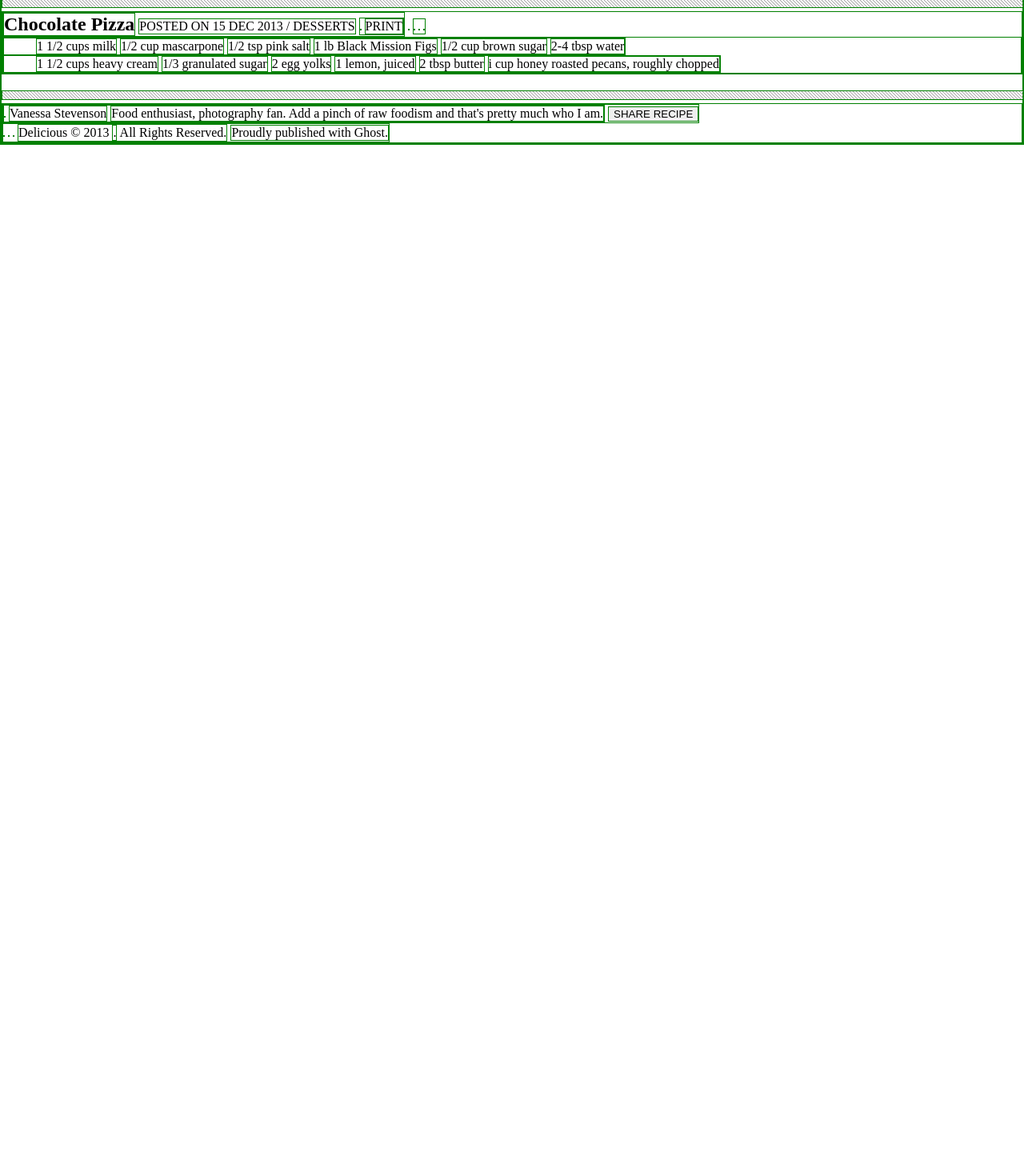
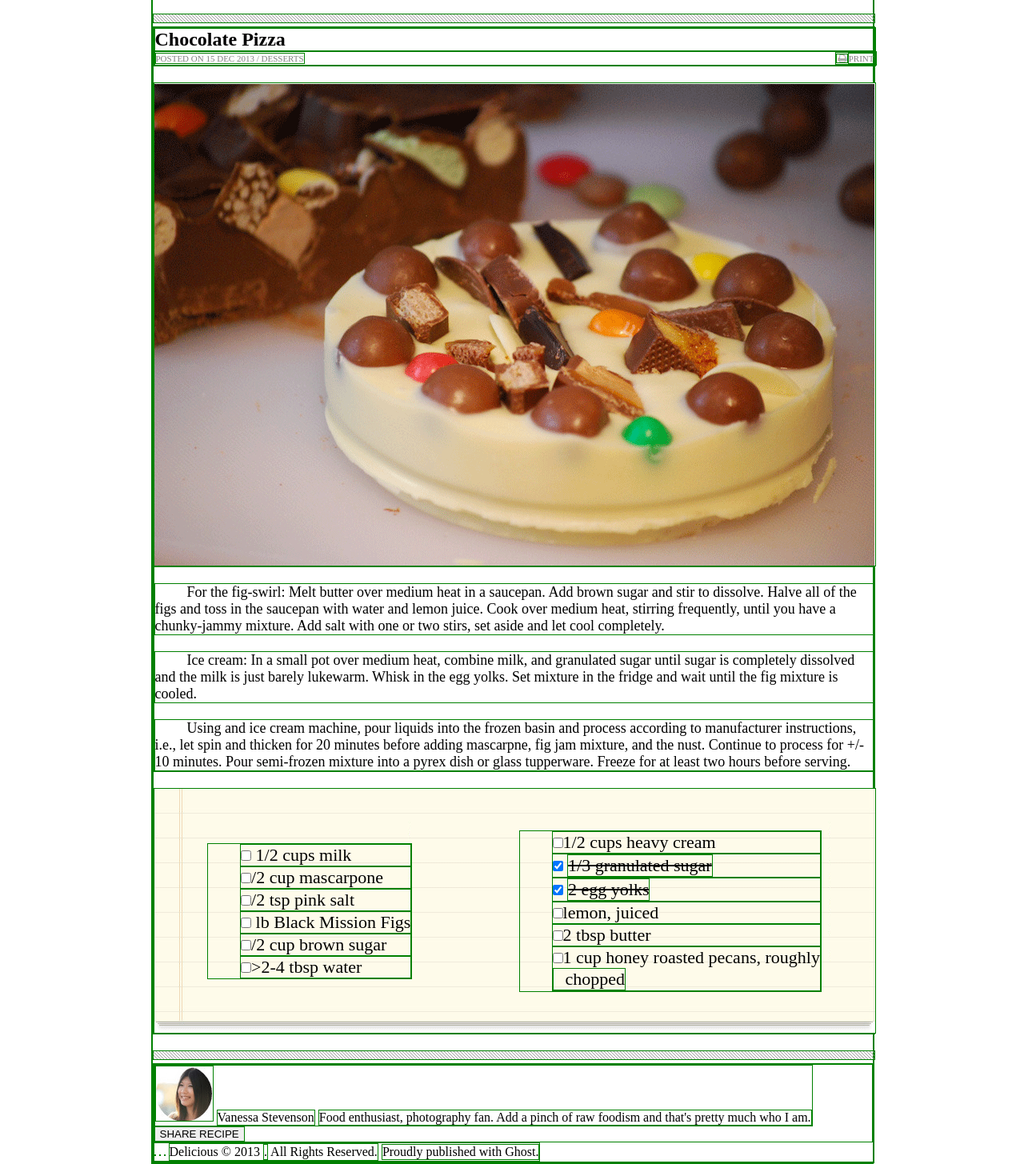
Before and after one commit to pm-wilson/chocolate-pizza, a plain HTML site: page index.html in a window 1280 px wide. Shown: the part 97-1552 px from the top of the page at 80% size. Before the commit the page ends 800 px from the top, so only its background shows below. Drawn offline with Linux system fonts and the light colour scheme.

Commit message:
finished body

```diff
--- a/index.html
+++ b/index.html
@@ -2,12 +2,7 @@
 <html lang="en">
 
 <head>
-    <meta charset="UTF-8">
-    <meta name="viewport" content="width=device-width, initial-scale=1.0">
-    <meta http-equiv="X-UA-Compatible" content="ie=edge">
-    <link href="https://fonts.googleapis.com/css2?family=Titillium+Web:wght@300&display=swap" rel="stylesheet">
     <link rel="stylesheet" href="styles/style.css">
-    <title>Home Page</title>
 </head>
 
 <body>
@@ -39,34 +34,65 @@
     <main>
         <section class="title-section">
             <h1 class="title-name">Chocolate Pizza</h1>
-            <div class="post-date">POSTED ON 15 DEC 2013 / DESSERTS</div>
-            <span class="print-area">
-                <div class="print-icon"></div>
-                <div class="print-text">PRINT</div>
+            <section class="posted-print">
+                <div class="post-date">POSTED ON 15 DEC 2013 / DESSERTS</div>
+                <span class="print-area">
+                    <div class="print-icon"></div>
+                    <div class="print-text">PRINT</div>
+            </section>
             </span>
         </section>
         <section class="title-picture"></section>
         <section class="recipe-instructions">
-            <p class="recipe-paragraph"></p>
-            <p class="recipe-paragraph"></p>
-            <p class="recipe-paragraph"></p>
+            <p class="recipe-paragraph">For the fig-swirl: Melt butter over medium heat in a saucepan. Add brown sugar and stir to dissolve. Halve all of the figs and toss in the saucepan with water and lemon juice. Cook over medium heat, stirring frequently, until you have a chunky-jammy mixture. Add salt with one or two stirs, set aside and let cool completely.
+            </p>
+            <p class="recipe-paragraph">Ice cream: In a small pot over medium heat, combine milk, and granulated sugar until sugar is completely dissolved and the milk is just barely lukewarm. Whisk in the egg yolks. Set mixture in the fridge and wait until the fig mixture is cooled.
+            </p>
+            <p class="recipe-paragraph">Using and ice cream machine, pour liquids into the frozen basin and process according to manufacturer instructions, i.e., let spin and thicken for 20 minutes before adding mascarpne, fig jam mixture, and the nust. Continue to process for +/- 10 minutes. Pour semi-frozen mixture into a pyrex dish or glass tupperware. Freeze for at least two hours before serving.
+            </p>
         </section>
         <section class="recipe-picture-area">
             <ul class="recipe-list left">
-                <li>1 1/2 cups milk</li>
-                <li>1/2 cup mascarpone</li>
-                <li>1/2 tsp pink salt</li>
-                <li>1 lb Black Mission Figs</li>
-                <li>1/2 cup brown sugar</li>
-                <li>2-4 tbsp water</li>
+
+                <label class="checkbox-container">
+                    <input type="checkbox"> 1/2 cups milk
+                </label>
+                <label class="checkbox-container">
+                    <input type="checkbox">/2 cup mascarpone
+                </label>
+                <label class="checkbox-container">
+                    <input type="checkbox">/2 tsp pink salt
+                </label>
+                <label class="checkbox-container">
+                    <input type="checkbox"> lb Black Mission Figs
+                </label>
+                <label class="checkbox-container">
+                    <input type="checkbox">/2 cup brown sugar
+                </label>
+                <label class="checkbox-container">
+                    <input type="checkbox">>2-4 tbsp water
+                </label>
             </ul>
             <ul class="recipe-list right">
-                <li>1 1/2 cups heavy cream</li>
-                <li class="item-checked">1/3 granulated sugar</li>
-                <li class="item-checked">2 egg yolks</li>
-                <li>1 lemon, juiced</li>
-                <li>2 tbsp butter</li>
-                <li>i cup honey roasted pecans, roughly chopped</li>
+                <label class="checkbox-container">
+                    <input type="checkbox">1/2 cups heavy cream
+                </label>
+                <label class="checkbox-container">
+                    <input type="checkbox" checked> <span class="checked">1/3 granulated sugar</span>
+                </label>
+                <label class="checkbox-container">
+                    <input type="checkbox" checked> <span class="checked">2 egg yolks</span>
+                </label>
+                <label class="checkbox-container">
+                    <input type="checkbox">lemon, juiced
+                </label>
+                <label class="checkbox-container">
+                    <input type="checkbox">2 tbsp butter
+                </label>
+                <label class="checkbox-container">
+                    <input type="checkbox">1 cup honey roasted pecans, roughly  <br>
+                    <span class="chopped">chopped</span>
+                </label>
             </ul>
         </section>
     </main>
--- a/styles/style.css
+++ b/styles/style.css
@@ -1,7 +1,12 @@
 * {
     display: inline-block;
     border: solid 1px green;
-    margin: 0;
+    margin: auto;
+    max-width: 901px;
+}
+
+head {
+    display: none;
 }
 
 header {
@@ -12,6 +17,11 @@ header {
 
 .logo-container-1 {
     display: flex;
+    margin: 0;
+}
+
+.logo-container-2 {
+    margin: 0;
 }
 
 .logo-icon {
@@ -82,3 +92,85 @@ header {
     height: 10px;
     margin-top: 20px;
 }
+
+.title-name {
+    display: block;
+}
+
+.posted-print {
+    display: flex;
+    align-items: center;
+    justify-content: space-between;
+    width: 901px;
+}
+
+.post-date {
+    margin: 0;
+    font-size: 11px;
+    color: grey;
+}
+
+.print-area {
+    margin: 0;
+    display: flex;
+    align-items: center;
+}
+
+.print-icon {
+    background-image: url("../images/print-icon.png");
+    width: 13px;
+    height: 10px;
+}
+
+.print-text {
+    font-size: 11px;
+    color: grey;
+}
+
+.title-picture {
+    margin-top: 20px;
+    background-image: url("../images/choco-pizza.png");
+    display: block;
+    width: 901px;
+    height: 603px;
+}
+
+p {
+    margin-top: 20px;
+    font-size: 18px;
+    text-indent: 40px;
+}
+
+.recipe-picture-area {
+    background-image: url("../images/list-bg.png");
+    width: 100%;
+    height: 305px;
+    margin-top: 20px;
+    display: flex;
+    flex-direction: row;
+}
+
+.recipe-list {
+    display: flex;
+    flex-direction: column;
+}
+
+
+.checked {
+    text-decoration: line-through;
+}
+
+.checkbox-container {
+    margin: 0;
+    font-size: 22px;
+}
+
+.chopped {
+    text-indent: 15px;
+}
+
+.author-photo {
+    background-image: url("../images/van-pic.png");
+    width: 71px;
+    height: 68px;
+}
```
